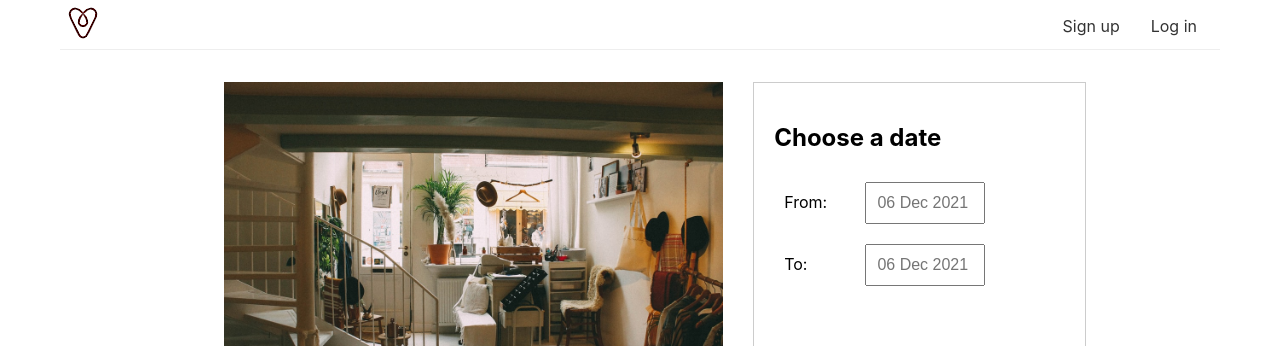
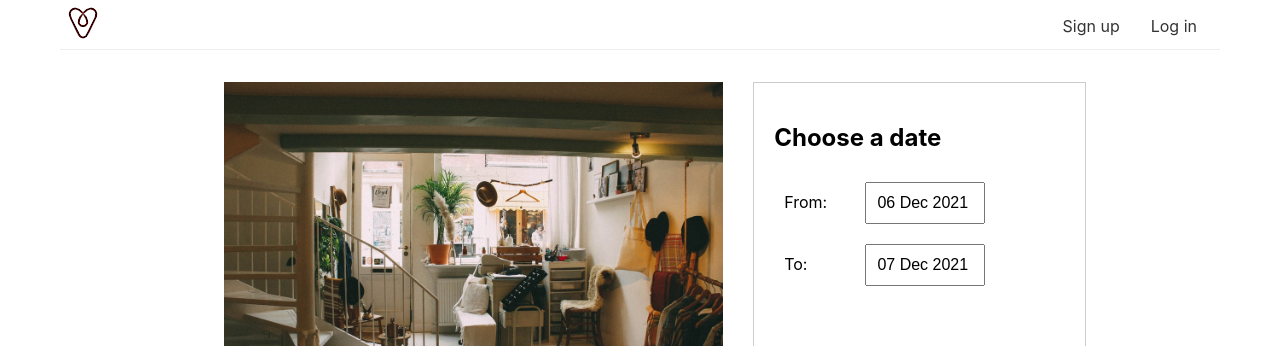
Before and after one commit to TiagoR79/airbnb_clone, a Next.js app: page /houses/1 in a window 1280 px wide. Shown: the top 346 px of the page. Built offline with nearby package versions, Linux system fonts and the light colour scheme.

Commit message:
bug found and solved

```diff
--- a/components/DatePickerInput.js
+++ b/components/DatePickerInput.js
@@ -2,34 +2,62 @@ import { useState } from "react"
 
 import DayPickerInput from "react-day-picker/DayPickerInput"
 import "react-day-picker/lib/style.css"
+
 import dateFnsFormat from "date-fns/format"
 import dateFnsParse from "date-fns/parse"
 
 import { DateUtils } from "react-day-picker"
+
 
 const parseDate = (str, format, locale) => {
 	const parsed = dateFnsParse(str, format, new Date(), { locale })
 	return DateUtils.isDate(parsed) ? parsed : null
 }
 
+// no => {...} or Bug ... (this is the way)
 const formatDate = (date, format, locale) =>
 	dateFnsFormat(date, format, { locale })
 
 const format = "dd MMM yyyy"
 
+const today = new Date()
+const tomorrow = new Date(today)
+tomorrow.setDate(tomorrow.getDate() + 1)
+
 export default function DateRangePicker() {
-  const [startDate, setStartDate] = useState(new Date())
-  const [endDate, setEndDate] = useState(new Date())
+	const [startDate, setStartDate] = useState(today)
+	const [endDate, setEndDate] = useState(tomorrow)
 
 	return (
 		<div className="date-range-picker-container">
 			<div>
 				<label>From:</label>
 				<DayPickerInput
-          formatDate={formatDate}
-          format={format}
-          parseDate={parseDate}
-          placeholder={`${dateFnsFormat(new Date(), format)}`}
+					formatDate = {formatDate}
+					format = {format}
+					value = { startDate }
+					parseDate = {parseDate}
+					placeholder = {`${dateFnsFormat(new Date(), format)}`}
+					dayPickerProps = {{
+						modifiers: {
+							disabled: {
+								before: new Date()
+							}
+						}
+					}}
+					onDayChange={day => {
+						setStartDate(day)
+					}}
+				/>
+			</div>
+			<div>
+				<label>To:</label>
+				<DayPickerInput
+					formatDate = {formatDate}
+					format = {format}
+					value = { endDate }
+					parseDate = {parseDate}
+					placeholder = {`${dateFnsFormat(new Date(), format)}`}
 					dayPickerProps={{
 						modifiers: {
 							disabled: {
@@ -37,33 +65,14 @@ export default function DateRangePicker() {
 							}
 						}
 					}}
-          onDayChange={(day) => {
-            setStartDate(day)
-          }}
-        />
-      </div>
-      <div>
-        <label>To:</label>
-        <DayPickerInput
-          formatDate={formatDate}
-          format={format}
-          parseDate={parseDate}
-          placeholder={`${dateFnsFormat(new Date(), format)}`}
-          dayPickerProps={{
-            modifiers: {
-              disabled: {
-                before: new Date()
-              }
-            }
-          }}
-          onDayChange={(day) => {
+					onDayChange={day => {
 						setEndDate(day)
 					}}
 				/>
 			</div>
 			<style jsx>
 				{`
-          .date-range-picker-container div {
+					.date-range-picker-container div{
 						display: grid;
 						grid-template-columns: 30% 70%;
 						padding: 10px;
```
Lines whose indentation alone changed are shown as unchanged.
